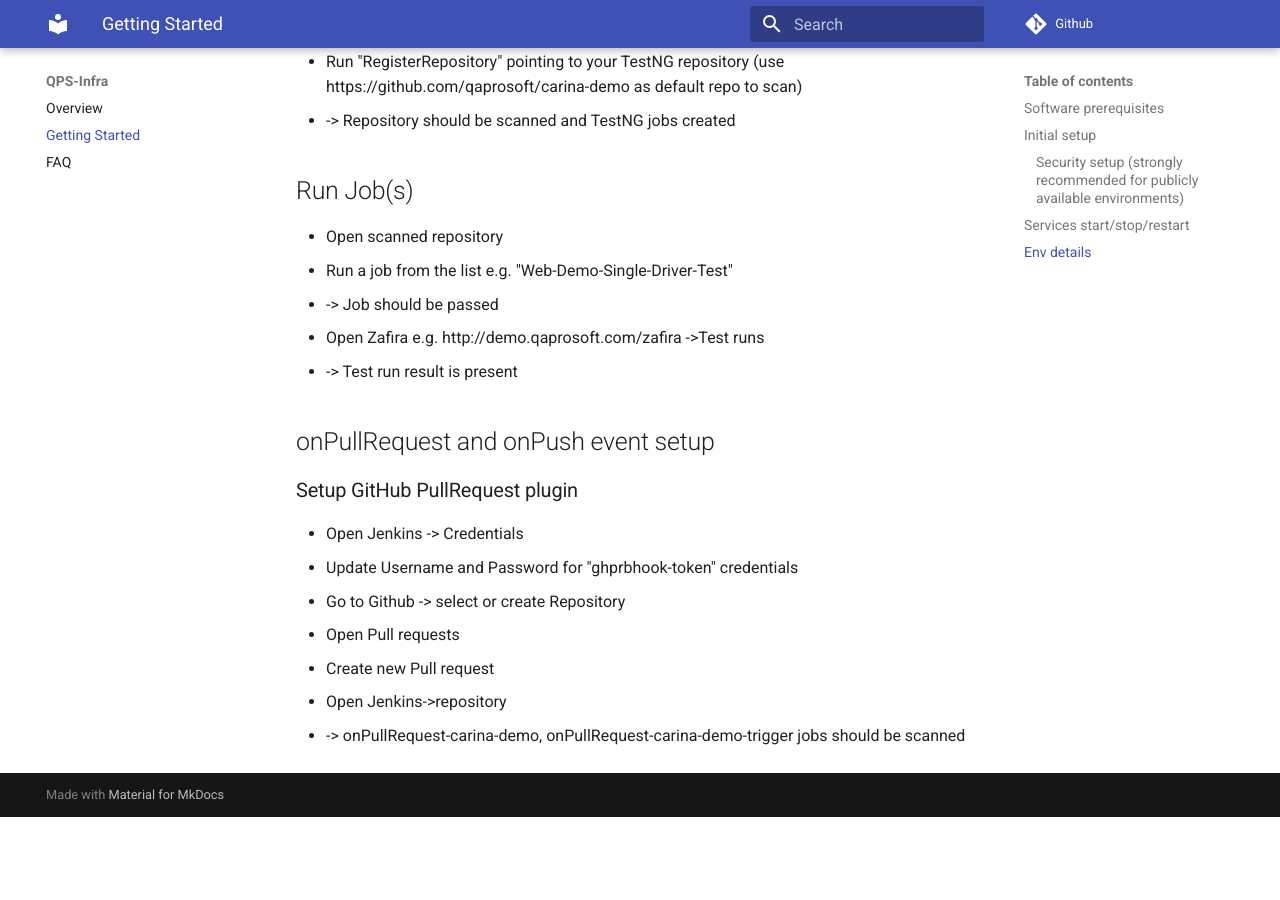
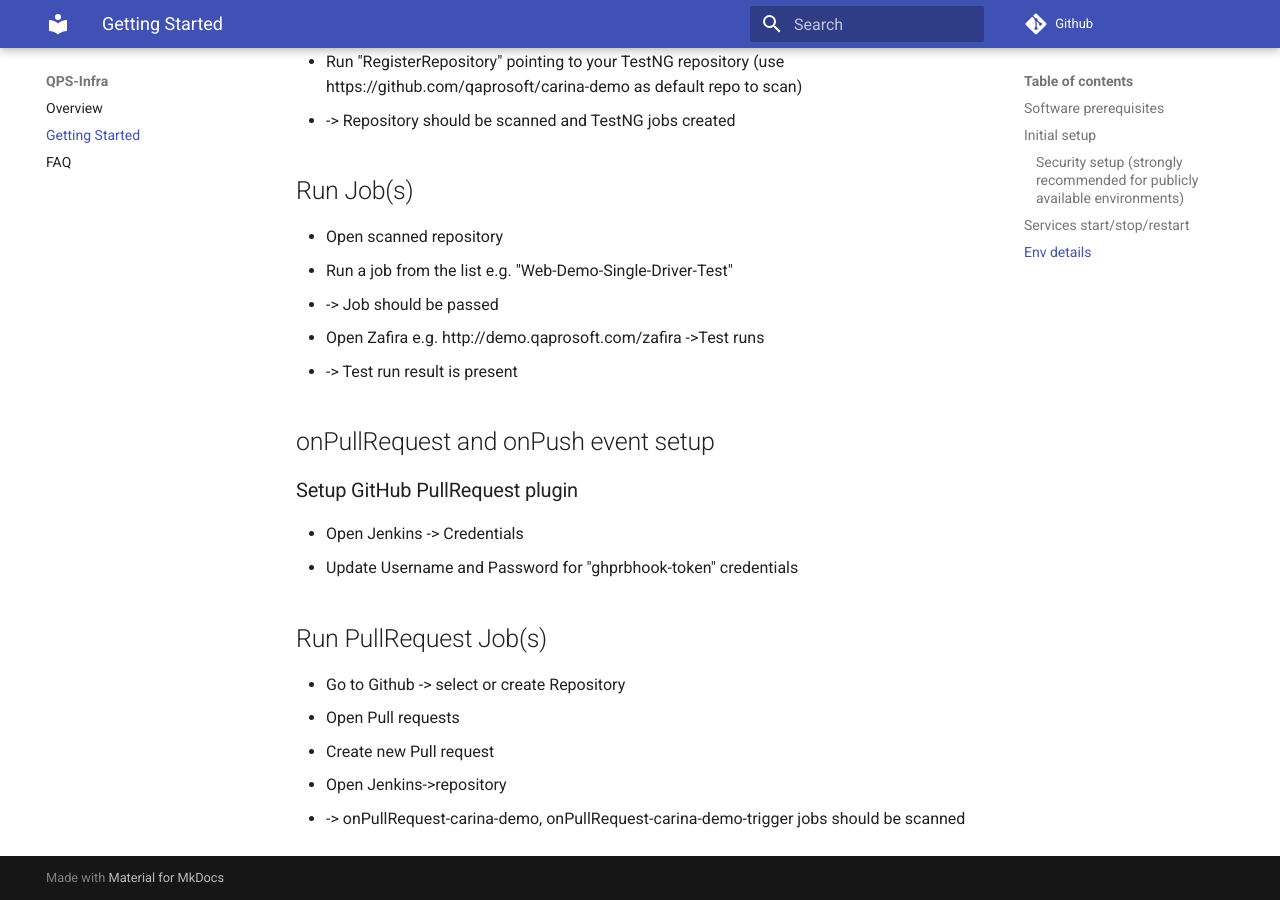
Before and after one commit to zebrunner/community-edition, an MkDocs documentation site: the page built from docs/getting_started.md, in a window 1280 px wide and 900 px high, scrolled down 2087 px. Built offline with MkDocs 1.6.1 and Material for MkDocs 9.7.7, drawn with Linux system fonts in a browser that asks for light colours; comment, search, counter and statistics services are not loaded; old or Windows-style settings are respelled for this version of MkDocs; before the commit the page ends 2904 px from its top, so only the background shows below that.

Commit message:
Update getting_started.md

```diff
--- a/docs/getting_started.md
+++ b/docs/getting_started.md
@@ -79,9 +79,9 @@
 * Open Jenkins -> Credentials
 * Update Username and Password for "ghprbhook-token" credentials
 
+## Run PullRequest Job(s)
 * Go to Github -> select or create Repository
 * Open Pull requests
 * Create new Pull request
-
 * Open Jenkins->repository
 * -> onPullRequest-carina-demo,	onPullRequest-carina-demo-trigger jobs should be scanned
```
